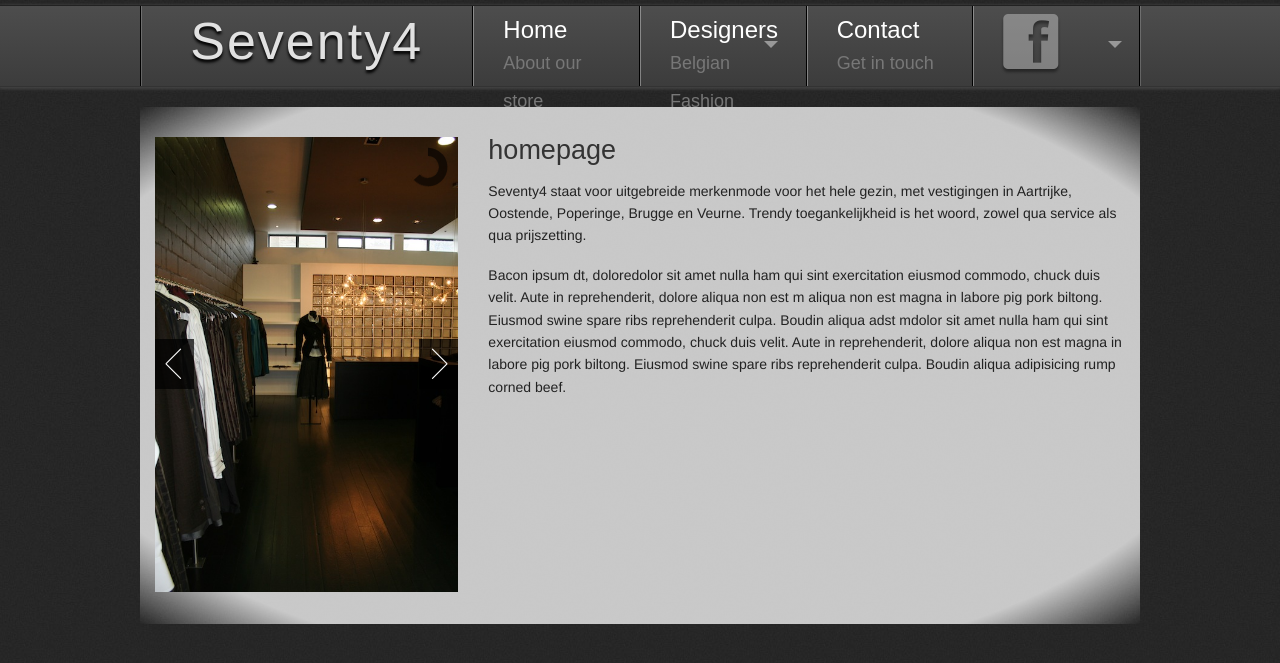
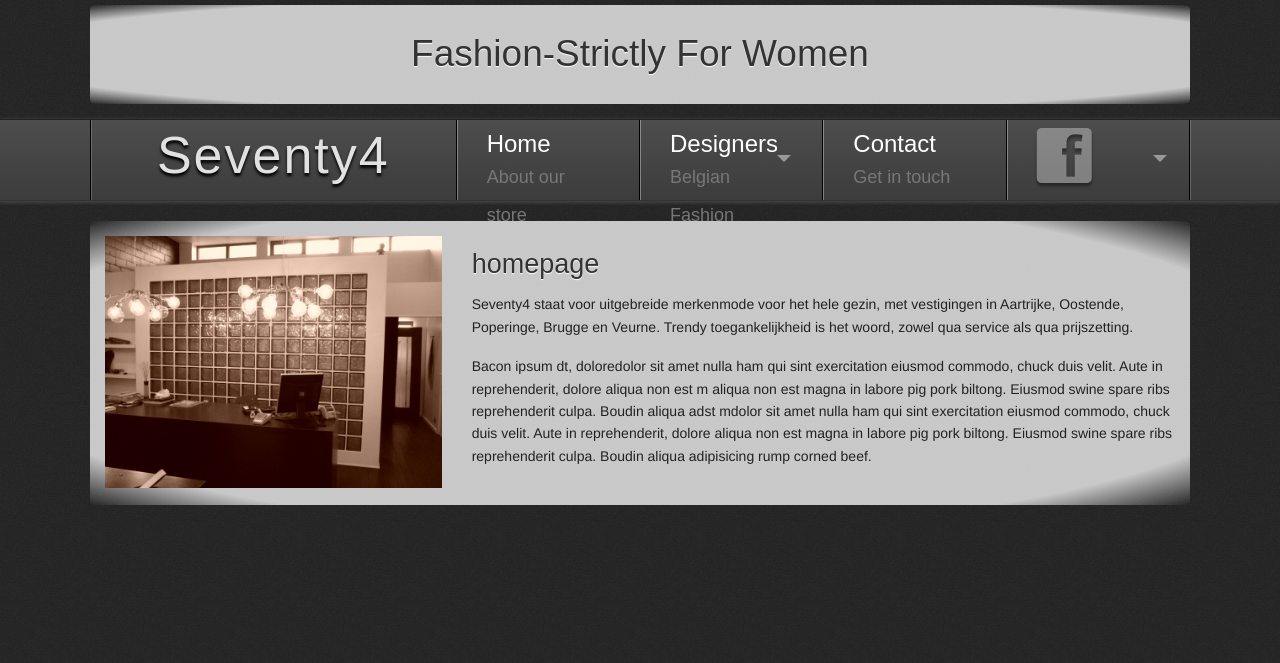
Before and after one commit to koriko/realdeal, a PHP site: page /index.html in a window 1280 px wide. Shown: the top 663 px of the page. Run offline with PHP 8.4, Linux system fonts and the light colour scheme; some web fonts are replaced.

Commit message:
upgrade page browsing feeling..

```diff
--- a/index.html
+++ b/index.html
@@ -37,6 +37,20 @@
 
 
 
+<div    class="row transition text-center  background-opacity-corners" style="margin-top:5px;">
+
+         <div class="twelve columns text-center mobile-text-center">
+
+
+
+        <h2>Fashion-Strictly For Women</h2>
+
+
+
+
+
+
+       </div></div>
 
   <div name="menubar" class="nav-bar-wrapper transition">
     <div id="logo" class="row">
@@ -170,17 +184,16 @@ box-shadow: 1px 1px 2px 1px ;">
 
          <div class="four columns text-center mobile-text-center">
 
-      <div id="featured3" style="margin-top:10px;overflow:hidden;border: 0px solid #222;height:0px;overflow:hidden;">
 
-        <img style=""src="images/123.jpg" alt="slide image">
-        <img style=""src="images/124.jpg" alt="slide image">
-        <img style=""src="images/126.jpg" alt="slide image">
-        <img style=""src="images/127.jpg" alt="slide image">
+
+        <img style=""src="images/bg.jpg" alt="slide image">
 
 
 
 
-      </div>
+
+
+
        </div>
 
 
@@ -198,7 +211,6 @@ box-shadow: 1px 1px 2px 1px ;">
 
 
    </div>
-
 
  </div>
 <div  id="cathyphill" class="row transition text-center  background-opacity-corners">
@@ -238,56 +250,7 @@ box-shadow: 1px 1px 2px 1px ;">
 
 
    </div>
-<div class="twelve columns" style="">
-
-<div class="two columns" style="margin-left:0px;">
-<a data-reveal-id="testModal" href="#">
-<img  src="images/10.jpg" style=";margin-top:13px;float:left;" >
-</a></div>
-
-
-
-
-
-
-
-
- <div class="two columns" style="margin-left:0px;">
-<a data-reveal-id="testModal2" href="#">
-<img  src="images/20.jpg" style=";margin-top:13px;float:left;" >
-</a></div>
-
-
- <div class="two columns" style="margin-left:0px;">
-<a data-reveal-id="testModal3" href="#">
-<img  src="images/30.jpg" style=";margin-top:13px;float:left;" >
-</a></div>
-
-
-
-
- <div class="two columns" style="margin-left:0px;">
-<a data-reveal-id="testModal4" href="#">
-<img  src="images/40.jpg" style=";margin-top:13px;float:left;" >
-</a></div>
-
- <div class="two columns" style="float:left;margin-left:0px;">
-<a data-reveal-id="testModal5" href="#">
-<img  src="images/50.jpg" style=";margin-top:13px;float:left;" >
-</a></div>
-
-
- <div class="two columns" style="float:left;margin-left:0px;">
-<a data-reveal-id="testModal6" href="#">
-<img  src="images/60.jpg" style=";margin-top:13px;float:left;" >
-</a></div>
-
-
-
-
-</div>
-    </div>
-
+   </div>
 <div  id="timsteen" class="row transition text-center  background-opacity-corners">
 
          <div class="four columns text-center mobile-text-center">
--- a/stylesheets/app.css
+++ b/stylesheets/app.css
@@ -6,7 +6,7 @@ h1, h2, h3, h4, h5, h6 {font-family: "Helvetica Neue", "Helvetica", Helvetica, A
 
 .websymbols {font-family: 'WebSymbolsRegular';    text-shadow: 0 3px 3px #000;color: #e1e1e1;}
 .full-width {width: 100%;}
-.row {z-index: 200; width: 1000px;min-width: 205px;margin-top: 0px;padding-top: 0px;padding-bottom: 0px;}
+.row {z-index: 200; width: 1100px;min-width: 205px;margin-top: 0px;padding-top: 0px;padding-bottom: 0px;}
 .transition {-webkit-transition: all 400ms ease-out;
 -moz-transition: all 400ms ease-out;
 -ms-transition: all 400ms ease-out;
@@ -20,7 +20,8 @@ background: -o-radial-gradient(center, ellipse cover, rgba(255,255,255,0.75) 0%,
 background: -ms-radial-gradient(center, ellipse cover, rgba(255,255,255,0.75) 0%,rgba(255,255,255,0.75) 84%,rgba(255,255,255,0) 100%); /* IE10+ */
 background: radial-gradient(ellipse at center, rgba(255,255,255,0.75) 0%,rgba(255,255,255,0.75) 84%,rgba(255,255,255,0) 100%); /* W3C */
 filter: progid:DXImageTransform.Microsoft.gradient( startColorstr='#bfffffff', endColorstr='#00ffffff',GradientType=1 ); /* IE6-9 fallback on horizontal gradient */
-
+-webkit-border-radius: 5px;
+border-radius: 5px;
 
 }
 
@@ -99,8 +100,8 @@ h1 {background: none repeat scroll 0 0 transparent;
     margin-top: 5px;
     margin-bottom: 5px;
     font-family: 'BenchNine', sans-serif; }
-h2 { font-weight: 400;color: #333}
-h3 { color: #333}
+h2 { font-weight: 400;text-shadow: 0 1px 1px #fff;color: #333;}
+h3 { color: #333;text-shadow: 0 1px 1px #fff;}
 h4 {color: #333; }
 h5 { }
 h6 {margin-left: 12px; }
@@ -132,7 +133,7 @@ opacity: 0.6;
 a { cursor: pointer;font-family: 'BenchNine', sans-serif;font-size:18px;}
 
 /* ------------------------------------------------------------------------------------------------------------------------ */
-.nav-bar-wrapper {width:100%;float: none;margin:0;margin-top: 5px;margin-bottom: 20px;
+.nav-bar-wrapper {width:100%;float: none;margin:0;margin-top: 15px;margin-bottom: 20px;
 	height: auto;border-top: 1px solid #222;border-bottom: 1px solid #333;
 	-webkit-box-shadow: 0px 1px 3px 1px #fff;
 box-shadow: 0px 1px 3px 1px #444;
@@ -183,7 +184,7 @@ margin-top: 7px;opacity: 0.2;background: transparent;
 box-shadow: 1px 1px 2px 1px ;}
 
 
-#homepage {height:auto;overflow: hidden;}
+#homepage {;height:auto;overflow: hidden;}
 #cathyphill {height:0px;overflow: hidden;visibility: hidden;opacity: 0.0}
 #timsteen {height:0px;overflow: hidden;visibility: hidden;opacity: 0.0}
 
```
Also changed, not shown: images/blacktest.jpg.
